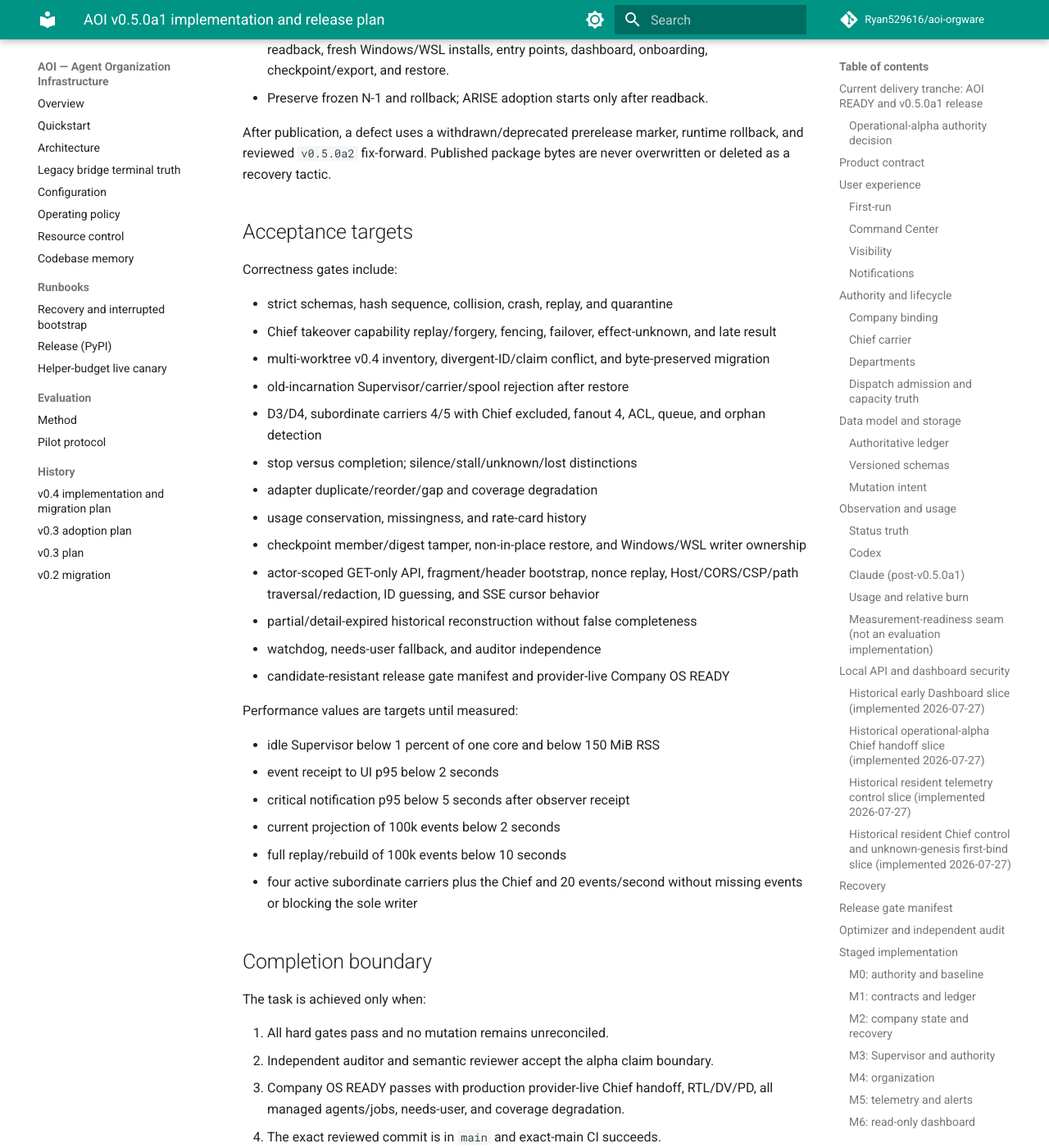
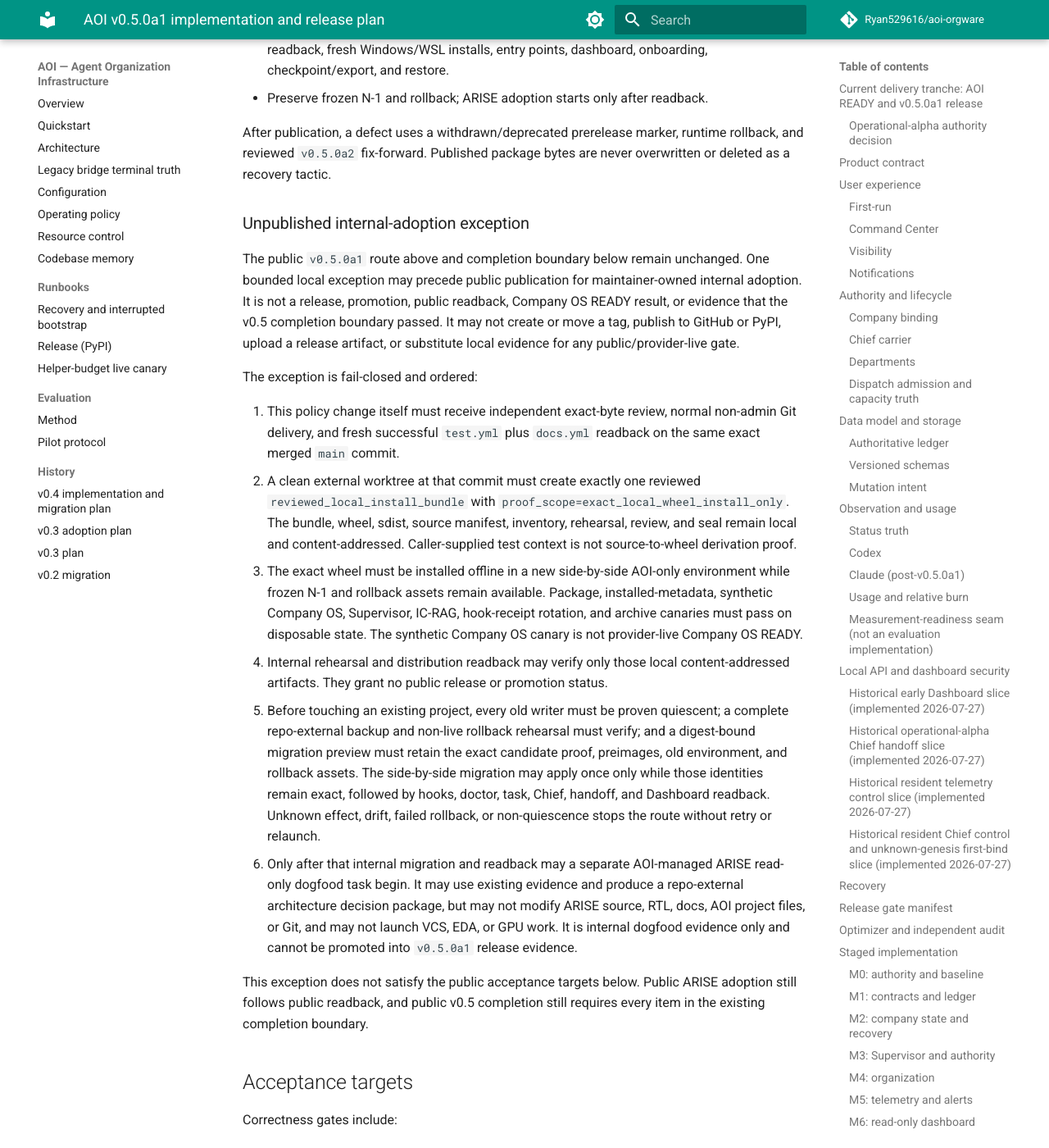
Before and after one commit to Ryan529616/aoi-orgware, an MkDocs documentation site: the page built from docs/v0.5-plan.md, in a window 1280 px wide and 1400 px high, scrolled down 24380 px. Shown: the whole window at 82% size. Built offline with MkDocs 1.6.1 and Material for MkDocs 9.7.7, drawn with Linux system fonts in a browser that asks for light colours; comment, search, counter and statistics services are not loaded.

Commit message:
docs: define unpublished internal adoption route

```diff
--- a/docs/v0.5-plan.md
+++ b/docs/v0.5-plan.md
@@ -1033,6 +1033,53 @@ After publication, a defect uses a withdrawn/deprecated prerelease marker,
 runtime rollback, and reviewed `v0.5.0a2` fix-forward. Published package bytes
 are never overwritten or deleted as a recovery tactic.
 
+### Unpublished internal-adoption exception
+
+The public `v0.5.0a1` route above and completion boundary below remain unchanged.
+One bounded local exception may precede public publication for maintainer-owned
+internal adoption. It is not a release, promotion, public readback, Company OS
+READY result, or evidence that the v0.5 completion boundary passed. It may not
+create or move a tag, publish to GitHub or PyPI, upload a release artifact, or
+substitute local evidence for any public/provider-live gate.
+
+The exception is fail-closed and ordered:
+
+1. This policy change itself must receive independent exact-byte review, normal
+   non-admin Git delivery, and fresh successful `test.yml` plus `docs.yml`
+   readback on the same exact merged `main` commit.
+2. A clean external worktree at that commit must create exactly one reviewed
+   `reviewed_local_install_bundle` with
+   `proof_scope=exact_local_wheel_install_only`. The bundle, wheel, sdist,
+   source manifest, inventory, rehearsal, review, and seal remain local and
+   content-addressed. Caller-supplied test context is not source-to-wheel
+   derivation proof.
+3. The exact wheel must be installed offline in a new side-by-side AOI-only
+   environment while frozen N-1 and rollback assets remain available. Package,
+   installed-metadata, synthetic Company OS, Supervisor, IC-RAG,
+   hook-receipt rotation, and archive canaries must pass on disposable state.
+   The synthetic Company OS canary is not provider-live Company OS READY.
+4. Internal rehearsal and distribution readback may verify only those local
+   content-addressed artifacts. They grant no public release or promotion
+   status.
+5. Before touching an existing project, every old writer must be proven
+   quiescent; a complete repo-external backup and non-live rollback rehearsal
+   must verify; and a digest-bound migration preview must retain the exact
+   candidate proof, preimages, old environment, and rollback assets. The
+   side-by-side migration may apply once only while those identities remain
+   exact, followed by hooks, doctor, task, Chief, handoff, and Dashboard
+   readback. Unknown effect, drift, failed rollback, or non-quiescence stops the
+   route without retry or relaunch.
+6. Only after that internal migration and readback may a separate AOI-managed
+   ARISE read-only dogfood task begin. It may use existing evidence and produce
+   a repo-external architecture decision package, but may not modify ARISE
+   source, RTL, docs, AOI project files, or Git, and may not launch VCS, EDA, or
+   GPU work. It is internal dogfood evidence only and cannot be promoted into
+   `v0.5.0a1` release evidence.
+
+This exception does not satisfy the public acceptance targets below. Public
+ARISE adoption still follows public readback, and public v0.5 completion still
+requires every item in the existing completion boundary.
+
 ## Acceptance targets
 
 Correctness gates include:
```
